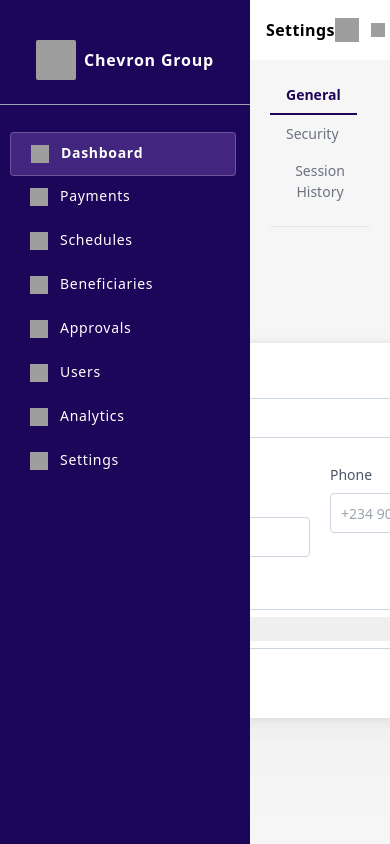
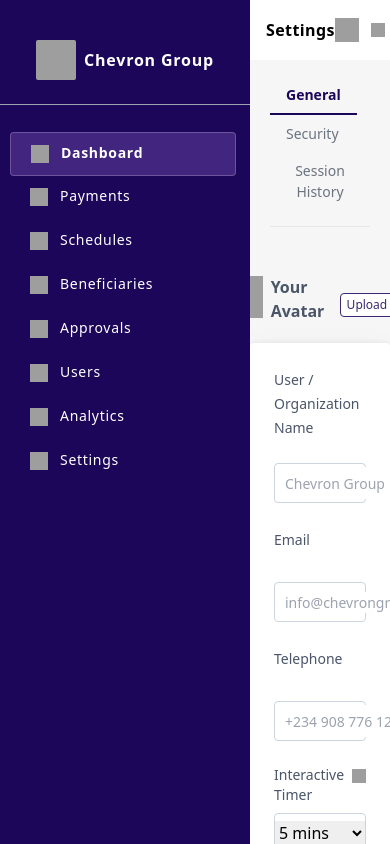
Before and after one commit to daysuwaa/chevron-figma, a React (Create React App) app: page /settings in a window 390 px wide. Built offline with nearby package versions, Linux system fonts and the light colour scheme; grey boxes are pictures that could not be loaded.

Commit message:
made the general.js page mobile responsive

```diff
--- a/src/components/General.js
+++ b/src/components/General.js
@@ -41,7 +41,7 @@ const General = () => {
         <img src={chevron} alt="logo" className="w-[42px] h-[42px]" />
         <p className="mt-1 ml-2 text-[#4A5568] font-semibold">Your Avatar</p>
 
-        <div className="flex ml-[22rem]">
+        <div className="flex justify-start ml-4 md:ml-[22rem] lg:ml-[22rem]">
           <button
             className="h-[24px] mt-4 text-[#3B2773] rounded text-xs bg-white items-center w-[121px] text-center"
             style={{
@@ -55,7 +55,7 @@ const General = () => {
 
       {/* the formsss */}
       <div
-        className="bg-white w-[616px] h-[375px] mt-5 rounded"
+        className="bg-white lg:w-[616px] w-full h-full mt-5 rounded"
         style={{
           boxShadow:
             "0px 0.073px 6.159px 0px rgba(0, 0, 0, 0.07), 0px 2.338px 17.029px 0px rgba(0, 0, 0, 0.05), 0px 9.853px 41px 0px rgba(0, 0, 0, 0.04), 0px 42px 136px 0px rgba(0, 0, 0, 0.02)",
@@ -70,10 +70,10 @@ const General = () => {
                 type="text"
                 value={name}
                 onChange={(e) => setName(e.target.value)}
-                className="mb-2"
+                className="lg:mb-2 md:mb-2 sm:mb-2"
               />
             </label>
-            <div className="px-[10px] items-center h-[40px] flex w-[566px] rounded border border-[#CBD5E0] focus-within:outline outline-2 outline-blue-600">
+            <div className="px-[10px] items-center h-[40px] flex w-full lg:w-[566px] rounded border border-[#CBD5E0] focus-within:outline outline-2 outline-blue-600">
               <input
                 type="text"
                 placeholder="Chevron Group"
@@ -88,7 +88,7 @@ const General = () => {
           </form>
         </div>
         {/* email address */}
-        <div className="m-6  flex">
+        <div className="m-6  hidden md:flex lg:flex ">
           <form className="mr-3">
             <label className="text-[#4A5568] text-sm ">
               Email Address
@@ -99,7 +99,7 @@ const General = () => {
                 className="mb-2 "
               />
             </label>
-            <div className="px-[10px]  items-center h-[40px] flex w-[274px] rounded border border-[#CBD5E0] focus-within:outline outline-2 outline-blue-600">
+            <div className="px-[10px]  items-center h-[40px] flex w-full lg:w-[274px] rounded border border-[#CBD5E0] focus-within:outline outline-2 outline-blue-600">
               <input
                 type="text"
                 placeholder="info@chevrongroup.com"
@@ -123,7 +123,59 @@ const General = () => {
                 className="mb-2"
               />
             </label>
-            <div className="px-[10px] items-center h-[40px] flex w-[274px] rounded border border-[#CBD5E0] focus-within:outline outline-2 outline-blue-600">
+            <div className="px-[10px] items-center h-[40px] flex w-full lg:w-[274px] rounded border border-[#CBD5E0] focus-within:outline outline-2 outline-blue-600">
+              <input
+                type="text"
+                placeholder="+234 908 776 1245"
+                id="search"
+                className="font-normal w-[320px] h-8 outline-none"
+                style={{
+                  color: "#718096",
+                  fontSize: "14px",
+                }}
+              />
+            </div>
+          </form>
+        </div>
+        {/* small screen */}
+        <div className="m-6 lg:hidden md:hidden">
+          <form>
+            <label className="text-[#4A5568] text-sm ">
+              Email
+              <input
+                type="text"
+                value={email}
+                onChange={(e) => setEmail(e.target.value)}
+                className="mb-2"
+              />
+            </label>
+            <div className="px-[10px] items-center h-[40px] flex w-full  rounded border border-[#CBD5E0] focus-within:outline outline-2 outline-blue-600">
+              <input
+                type="text"
+                placeholder="info@chevrongroup.com"
+                id="search"
+                className="font-normal w-[320px]  outline-none"
+                style={{
+                  color: "#718096",
+                  fontSize: "14px",
+                }}
+              />
+            </div>
+          </form>
+        </div>
+
+        <div className="m-6 lg:hidden md:hidden">
+          <form>
+            <label className="text-[#4A5568] text-sm ">
+              Telephone
+              <input
+                type="text"
+                value={number}
+                onChange={(e) => setNumber(e.target.value)}
+                className="mb-2"
+              />
+            </label>
+            <div className="px-[10px] items-center h-[40px] flex w-full  rounded border border-[#CBD5E0] focus-within:outline outline-2 outline-blue-600">
               <input
                 type="text"
                 placeholder="+234 908 776 1245"
@@ -155,7 +207,7 @@ const General = () => {
               </Tooltip>
             </label>
 
-            <div className="px-[0px] items-center h-[40px] flex w-[566px] rounded border border-[#CBD5E0] focus-within:outline outline-2 outline-blue-600">
+            <div className="px-[0px] items-center h-[40px] flex w-full lg:w-[566px] rounded border border-[#CBD5E0] focus-within:outline outline-2 outline-blue-600">
               <select
                 value={timer}
                 className="outline-none w-full"
```
